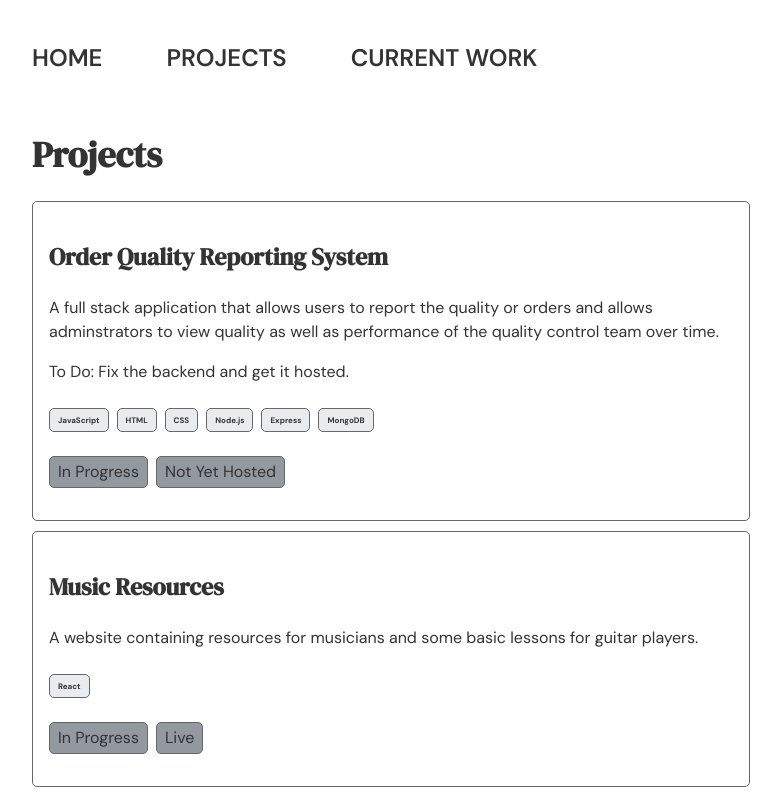
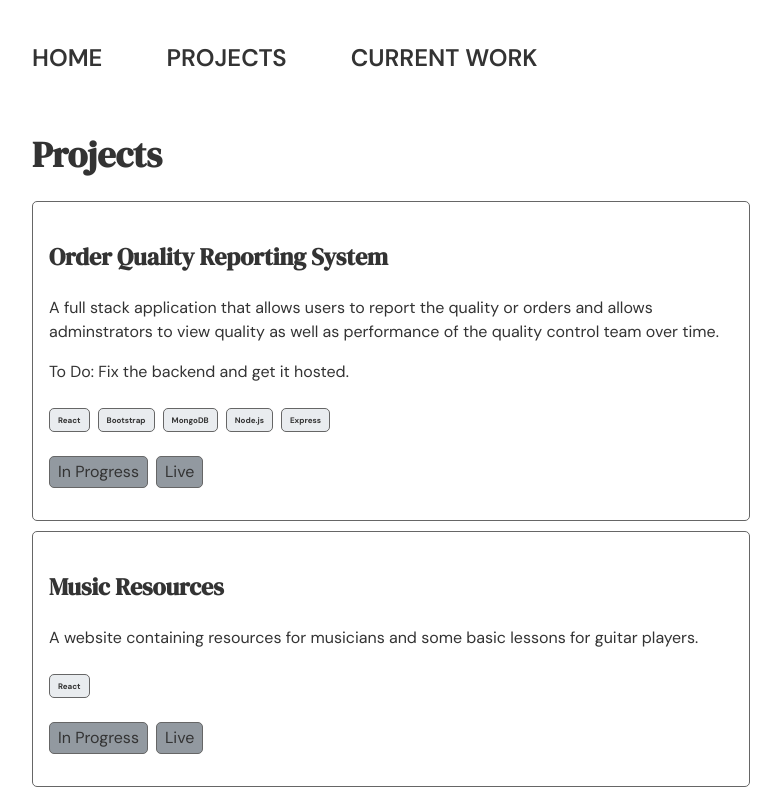
Before and after one commit to CalvinGaiennie/portfolio-vite, a React (Vite) app: page /projects in a window 1280 px wide. Shown: the top 795 px of the page, without its empty margins (249-1030 px from the left). Built offline with nearby package versions, Linux system fonts and the light colour scheme.

Commit message:
updated tech stack

```diff
--- a/src/pages/Projects.jsx
+++ b/src/pages/Projects.jsx
@@ -16,15 +16,8 @@ function Projects() {
           link={"https://cgcheckingreports.netlify.app/"}
           // img={projectImage}
           status={"In Progress"}
-          hostingStatus={"Not Yet Hosted"}
-          techStack={[
-            "JavaScript",
-            "HTML",
-            "CSS",
-            "Node.js",
-            "Express",
-            "MongoDB",
-          ]}
+          hostingStatus={"Live"}
+          techStack={["React", "Bootstrap", "MongoDB", "Node.js", "Express"]}
           todo={"Fix the backend and get it hosted."}
         />
         <ProjectCard
@@ -57,7 +50,7 @@ function Projects() {
           link={"https://vite-recipes-v2.netlify.app/"}
           status={"In Progress"}
           hostingStatus={"Live"}
-          techStack={["React", "MongoDB"]}
+          techStack={["React", "Bootstrap", "MongoDB", "Node.js", "Express"]}
           todo={
             "Add in some recipes. The ability to login and edit recipes that you wrote and make the frontend prettier."
           }
```
